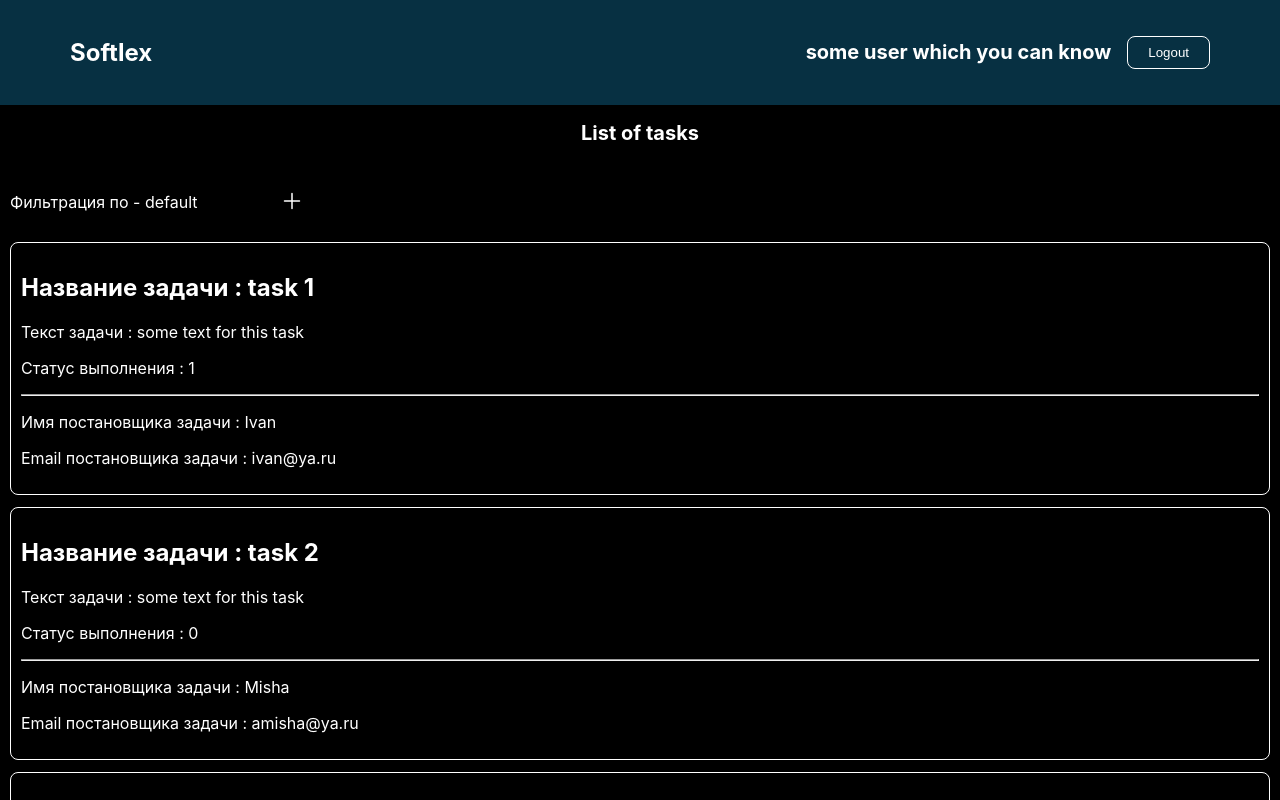
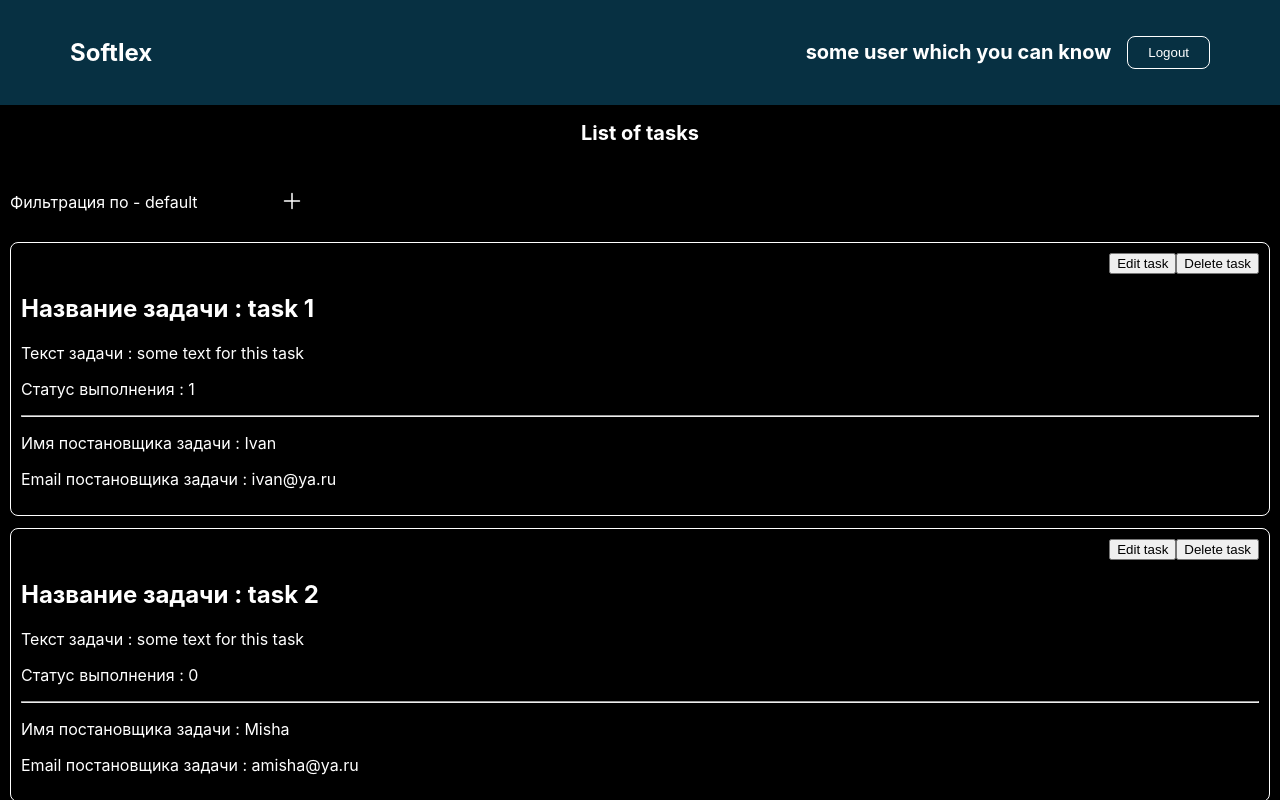
Before and after one commit to iva3nik/react-softlex-front, a React (Create React App) app: page / in a window 1280 px wide. Shown: the top 800 px of the page. Built offline with nearby package versions, Linux system fonts and the light colour scheme.

Commit message:
feat: add buttons for tasks

```diff
--- a/package.json
+++ b/package.json
@@ -3,6 +3,7 @@
   "version": "0.1.0",
   "private": true,
   "dependencies": {
+    "classnames": "^2.3.1",
     "cra-template": "1.1.3",
     "react": "^18.0.0",
     "react-dom": "^18.0.0",
--- a/src/components/Task/Task.js
+++ b/src/components/Task/Task.js
@@ -1,10 +1,22 @@
-import React from "react";
+import React, { useState } from "react";
+import cn from "classnames";
 
 import s from "./Task.module.scss";
 
 const Task = (props) => {
+  const [name, setName] = useState("admin");
   return (
     <div className={s.task}>
+      <div className={s.task__buttons}>
+        <button
+          className={cn(s.task__button, {
+            [s.task__buttons_type_admin]: name === "admin",
+          })}
+        >
+          Edit task
+        </button>
+        <button className={s.task__button}>Delete task</button>
+      </div>
       <h2 className={s.task__title}>Название задачи : {props.title}</h2>
       <p className={s.taks__text}>Текст задачи : {props.text}</p>
       <p className={s.taks__text}>Статус выполнения : {props.status}</p>
--- a/src/components/Task/Task.module.scss
+++ b/src/components/Task/Task.module.scss
@@ -7,7 +7,20 @@
   transition: 0.3s linear;
 
   &:hover {
-    cursor: pointer;
     box-shadow: 0 0 14px 3px rgba(193, 210, 233, 0.5);
   }
+
+  &__buttons {
+    width: 100%;
+    display: flex;
+    justify-content: end;
+  }
+
+  &__button {
+    cursor: pointer;
+  }
+
+  &__button_type_admin {
+    display: none;
+  }
 }
```
Also changed, not shown: 1 other file (tests, documents, lock files or other folders).
